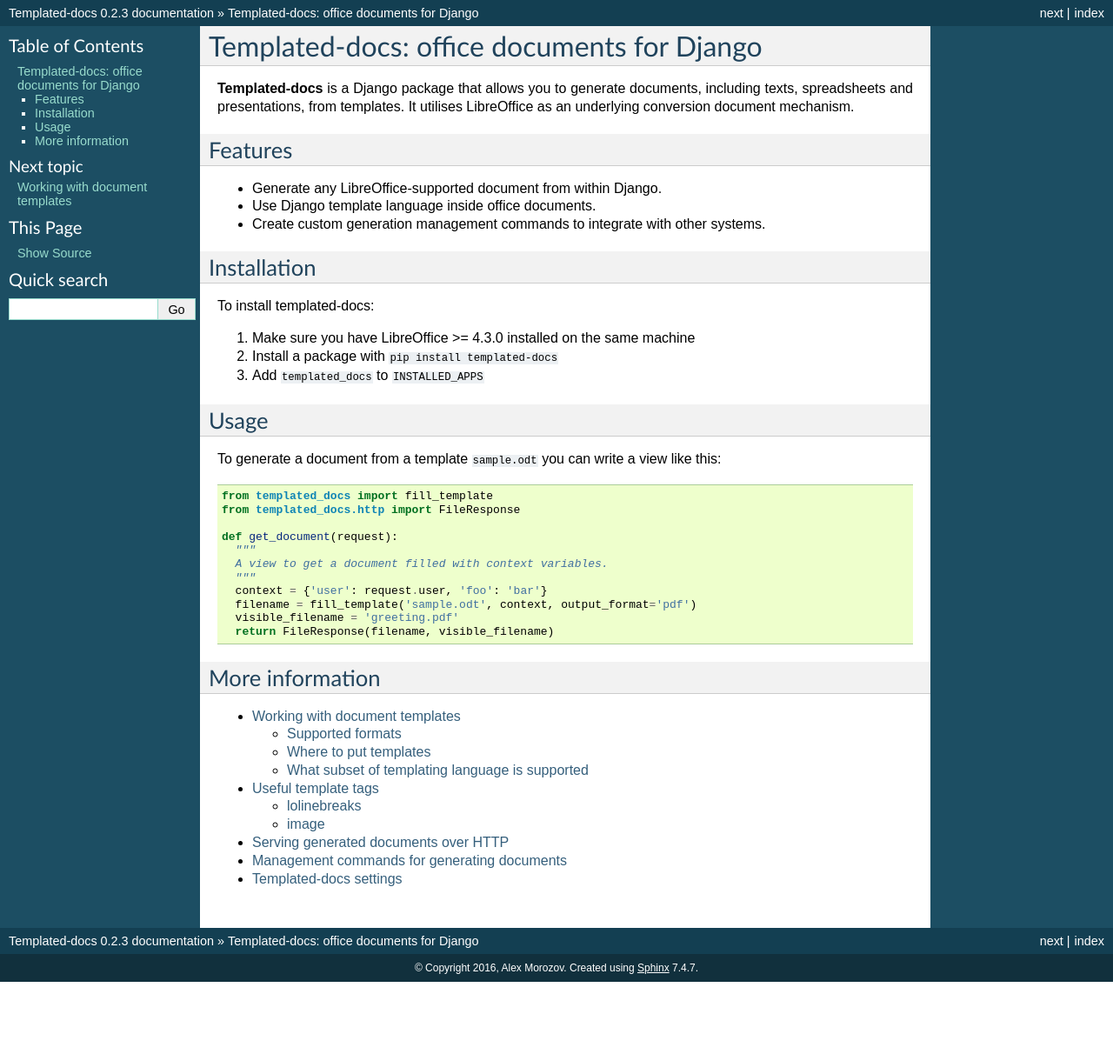
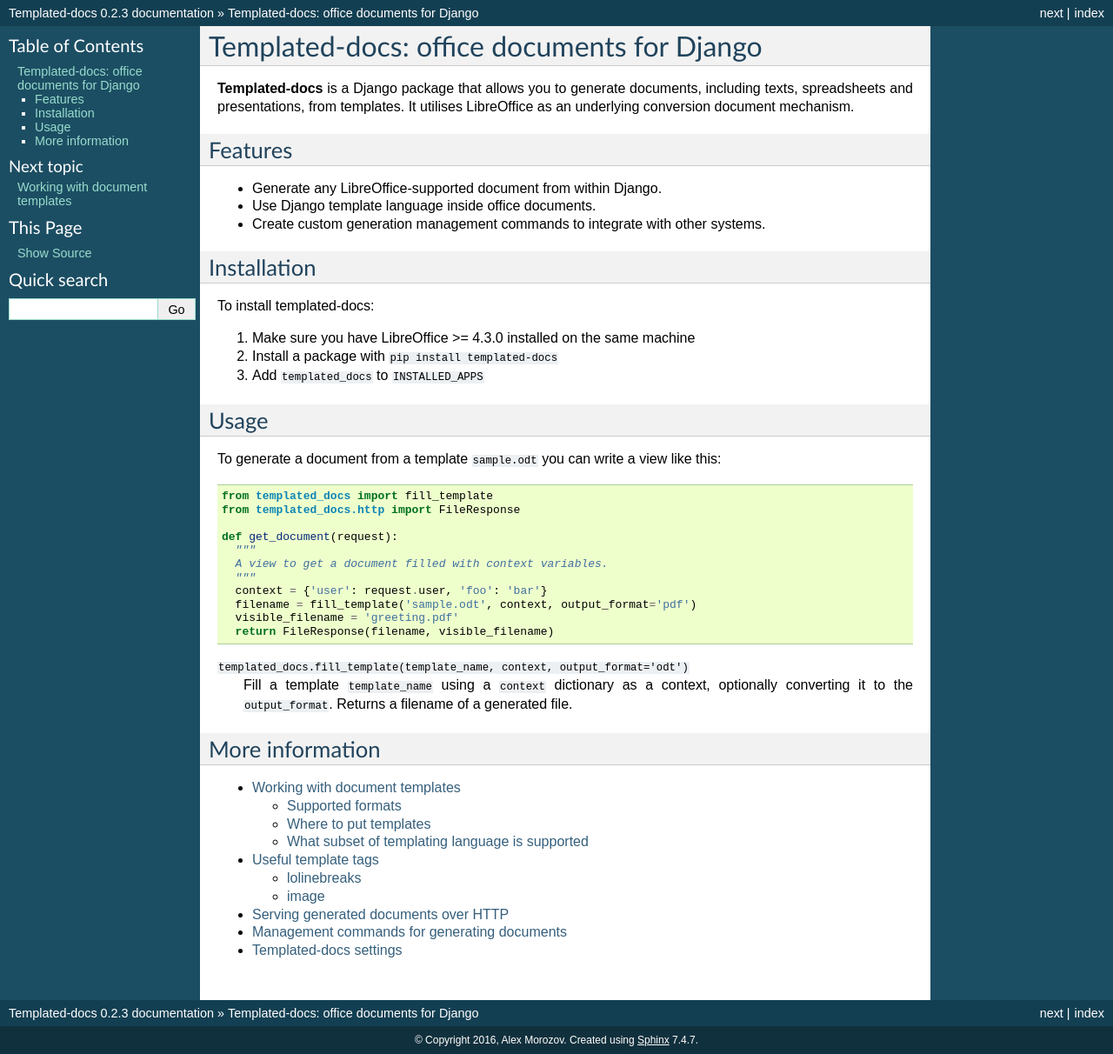
Before and after one commit to alexmorozov/templated-docs, a Sphinx documentation site: the page built from docs/index.rst, in a window 1280 px wide. Shown: the whole page at 87% size. Built offline with Sphinx 7.4.7, drawn with Linux system fonts in a browser that asks for light colours; before the commit the page ends 1129 px from its top, so only the background shows below that.

Commit message:
Documented the `fill_template` function.

```diff
--- a/docs/index.rst
+++ b/docs/index.rst
@@ -47,6 +47,9 @@
     visible_filename = 'greeting.pdf'
     return FileResponse(filename, visible_filename)
 
+``templated_docs.fill_template(template_name, context, output_format='odt')``
+  Fill a template ``template_name`` using a ``context`` dictionary as a context, optionally converting it to the ``output_format``. Returns a filename of a generated file.
+
 
 More information
 ----------------
```
